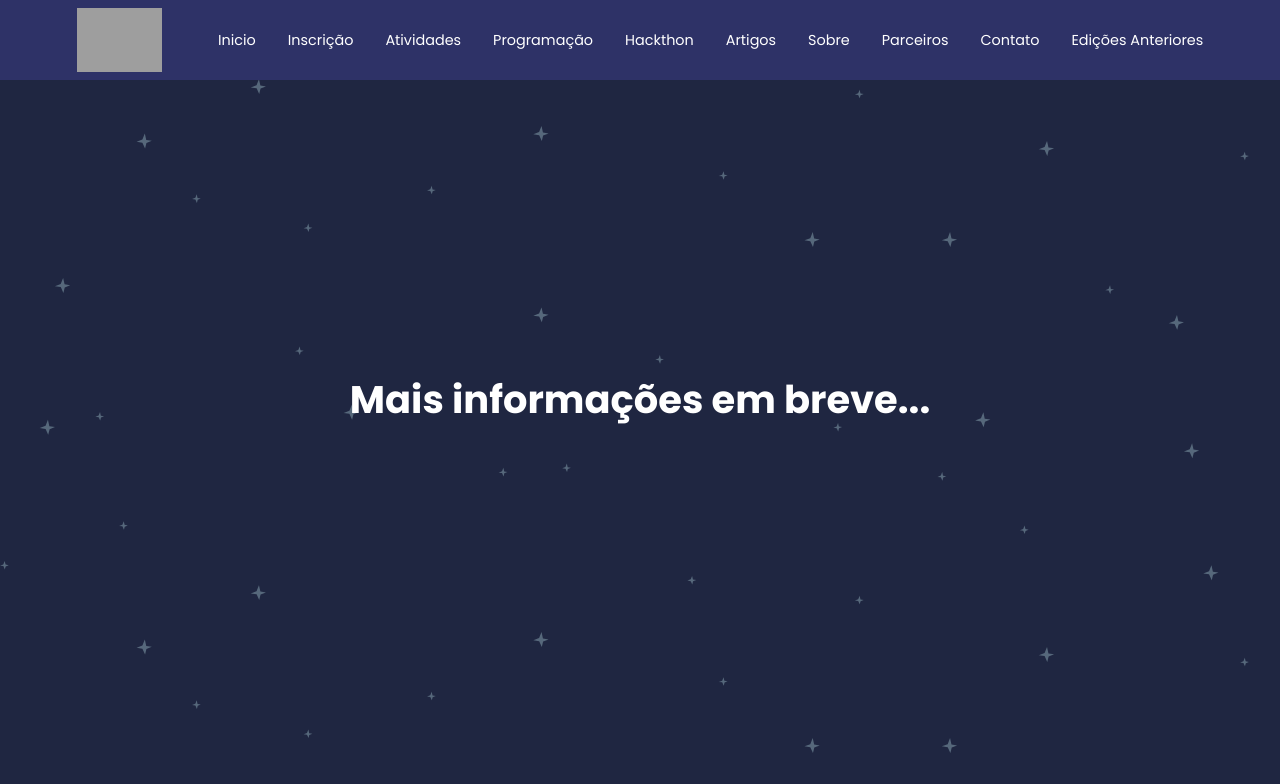
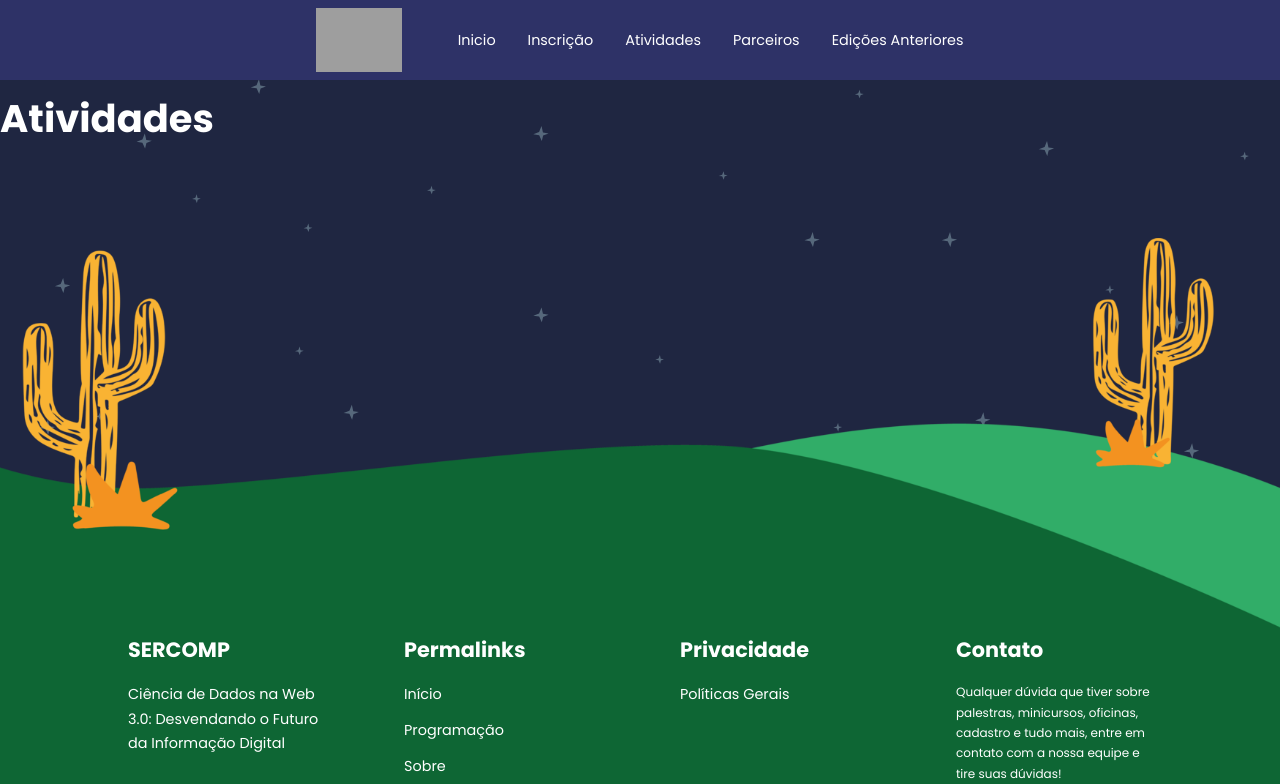
Before and after one commit to uepb-campusvii-computacao/Sercomp-Website, a React (Vite) app: page /atividades in a window 1280 px wide. Shown: the top 784 px of the page. Built offline with nearby package versions, Linux system fonts and the light colour scheme; grey boxes are pictures that could not be loaded.

Commit message:
rename atividades related files to activities; create new static data file for the activities page; create activities cards component

```diff
--- a/src/App.jsx
+++ b/src/App.jsx
@@ -10,7 +10,7 @@ import Hackthon from "./pages/Hackthon/Hackthon";
 import Timeline from "./pages/Timeline/Timeline";
 import Privacy from "./pages/Privacy/Privacy";
 import Inscricoes from "./pages/Inscricoes/Inscricoes";
-import Atividades from "./pages/Atividades/Atividades";
+import Atividades from "./pages/Activities/Activities";
 import Error404 from "./pages/Error404/Error404";
 import Edition2023 from "./pages/PreviousEditions/2023";
 
--- a/src/data/LinksData.js
+++ b/src/data/LinksData.js
@@ -11,30 +11,30 @@ export const linksData = [
     text: "Atividades",
     href: "/atividades",
   },
-  {
-    text: "Programação",
-    href: "/timeline",
-  },
-  {
-    text: "Hackthon",
-    href: "/hackthon",
-  },
-  {
-    text: "Artigos",
-    href: "articles",
-  },
-  {
-    text: "Sobre",
-    href: "/about",
-  },
+  // {
+  //   text: "Programação",
+  //   href: "/timeline",
+  // },
+  // {
+  //   text: "Hackthon",
+  //   href: "/hackthon",
+  // },
+  // {
+  //   text: "Artigos",
+  //   href: "articles",
+  // },
+  // {
+  //   text: "Sobre",
+  //   href: "/about",
+  // },
   {
     text: "Parceiros",
     href: "/parceiros",
   },
-  {
-    text: "Contato",
-    href: "/contact",
-  },
+  // {
+  //   text: "Contato",
+  //   href: "/contact",
+  // },
   {
     text: "Edições Anteriores",
     href: "/2023",
--- /dev/null
+++ b/src/pages/Activities/Activities.jsx
@@ -0,0 +1,9 @@
+const Atividades = () => {
+  return (
+    <section>
+      <h1>Atividades</h1>
+    </section>
+  );
+}
+
+export default Atividades;
--- a/src/pages/Atividades/Atividades.jsx
+++ /dev/null
@@ -1,41 +0,0 @@
-import Palestrante from '../../components/Palestrante/Palestrante'
-import Partners from '../../components/Partners/Partners'
-
-import styles from './Atividades.module.css'
-
-import cleisson from '../../assets/images/participacoes/cleisson.png';
-import karliane from '../../assets/images/participacoes/karliane.png';
-import { Mensagem } from '../../components/Mensagem/Mensagem';
-
-function Atividades() {
-    return (
-        <Mensagem texto={"Mais informações em breve..."}/>
-    );
-//   return (
-//     <>
-//         <section className={styles.cron}>
-//             <h2 className={styles.tituloBase}>Atividades Confirmadas no V SERCOMP</h2>
-//             <h2 className={styles.tituloBase}>Palestras</h2>
-
-//             <section className={`container ${styles.cronContainer}`}>
-//                 <Palestrante
-//                     nome="Cleisson Christian Lima da Costa Ramos"
-//                     imagemSrc={cleisson}
-//                     tituloPalestra="Palestra I: Desafios e Estratégias de Mitigação de Vulnerabilidades em Sistemas Operacionais - Explorando na prática"
-//                     descricao="Bacharel em Sistemas de Informação; Pós-graduação em Segurança de Informação; Pós em Educação, Desenvolvimento e Políticas Educativas; MBA em Gestão em TI; Pós em Formação em Educação a Distância. Atualmente trabalha como analista de segurança da informação (Red Team - Cyber Security) na Under Protection, além de trabalhar como docente do curso de Sistemas de Informação da UNIFACISA. Tem experiência como docente no ensino superior, graduação e pós (dez anos), além do ensino técnico na área de computação, totalizando vinte anos ministrando disciplinas nas áreas de tecnologia da informação e comunicação, computação, sistemas de informação e segurança da informação. Trabalhou durante cinco anos como coordenador de curso (Análise e Desenvolvimento de Sistemas), além de ministrar palestras e cursos de capacitação nas áreas de Segurança da Informação (Pentest) e Tecnologias da Informação."
-//                 />
-
-//                 <Palestrante
-//                     nome="Karliane Medeiros Ovidio Vale"
-//                     imagemSrc={karliane}
-//                     tituloPalestra="Palestra II: Desvendando insights valiosos: como a mineração de dados pode impulsionar a tomada de decisão estratégica"
-//                     descricao="Graduada em Tecnologia em Processamento de Dados pela Universidade Potiguar em 1999, com especialização em Tecnologia e Desenvolvimento de Sistemas Orientado a Objeto para Web em 2005 pela mesma universidade, além de mestrado e doutorado em Sistemas e Computação pela UFRN. Ela possui experiência na área de Ciência da Computação, com ênfase em desenvolvimento de sistemas, e é professora na Universidade Federal do Rio Grande do Norte, onde participa de pesquisas no laboratório de inteligência computacional aplicada a negócios. Também tem experiência como coordenadora de curso técnico e docente em outras universidades e faculdades."
-//                 />
-//             </section>
-//         </section>
-//         <Partners />
-//     </>
-//   );
-}
-
-export default Atividades;
```
Also changed, not shown: src/components/ActivitieCard/ActivitieCard.jsx (added), src/components/ActivitieCard/ActivitieCard.module.css (added), src/data/ActivitieCardsList.js (added), src/pages/Activities/Activities.module.css (renamed from src/pages/Atividades/Atividades.module.css).
